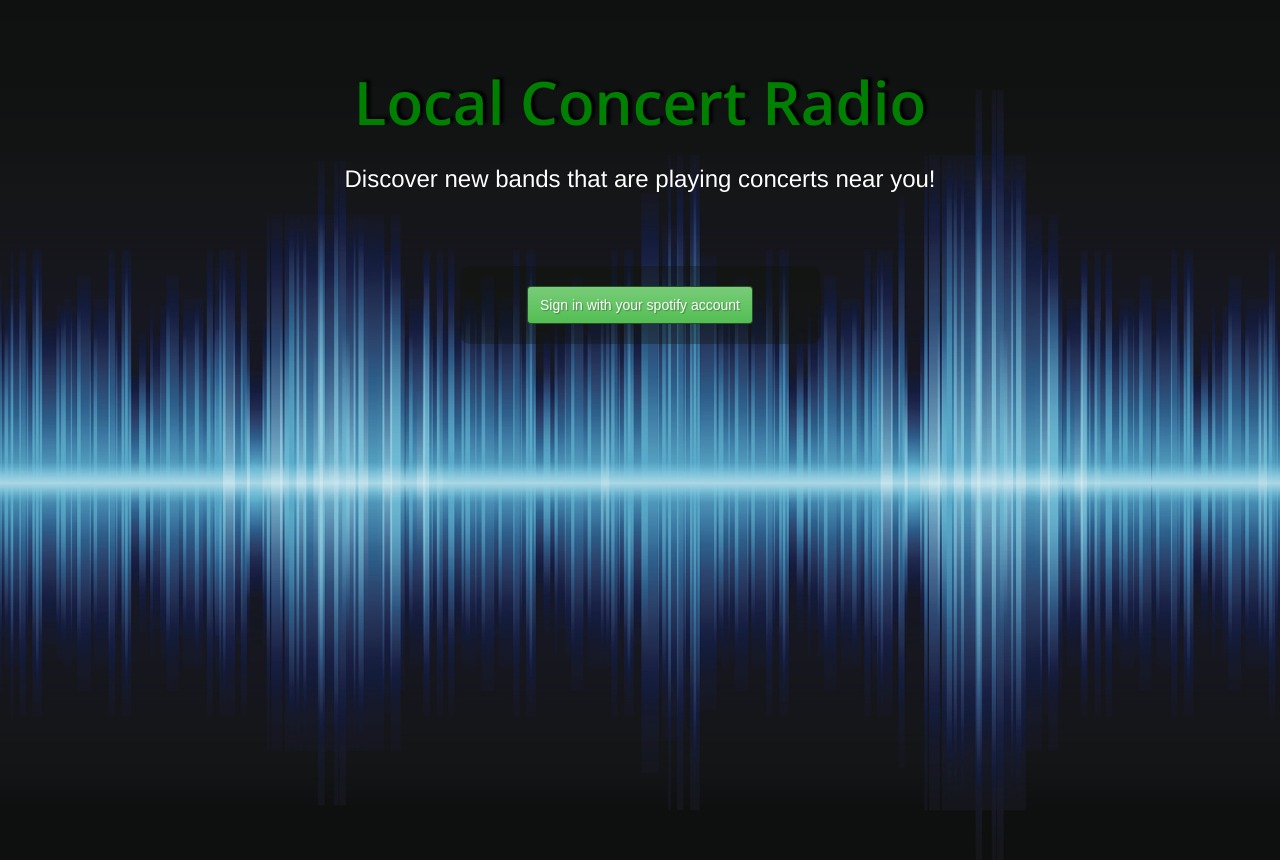
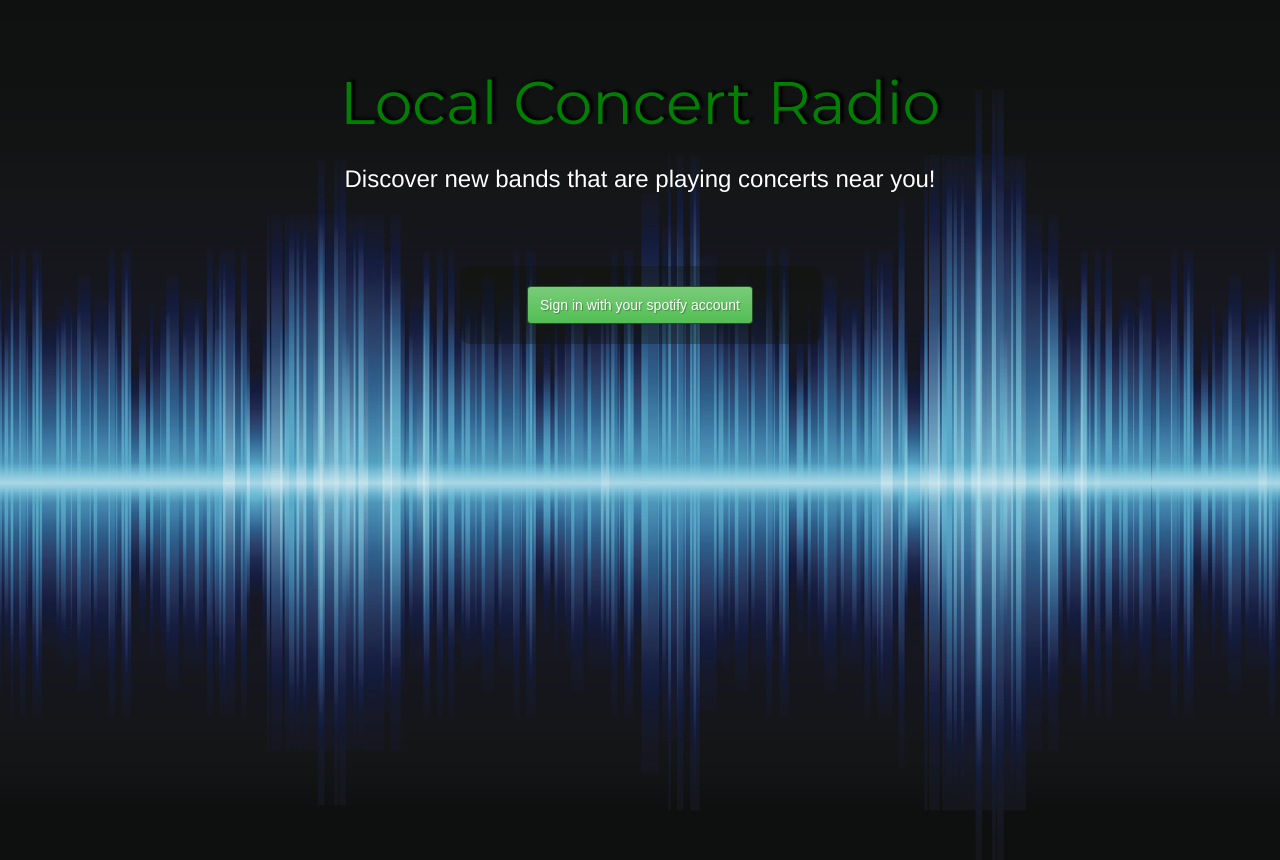
Before and after one commit to gkmarsella/Local-Concert-Radio, a Flask app: page / in a window 1280 px wide. Run offline with Flask 2, Linux system fonts and the light colour scheme; some libraries are stand-ins or nearby versions; some web fonts are replaced.

Commit message:
Added new fonts to header and body

```diff
--- a/static/style.css
+++ b/static/style.css
@@ -1,6 +1,6 @@
 body {
 	background-color: black;
-	font-family: 'Open Sans', sans-serif;
+	font-family: 'Montserrat', sans-serif;
 	color: white;
 }
 
@@ -91,7 +91,7 @@ header {
 	margin-top: 110px;
 	font-size: 60px;
 	color: green;
-	font-family: 'Open Sans', sans-serif;
+    font-family: 'Montserrat', sans-serif;
 	text-shadow: 4px -2px 3px rgba(0, 0, 0, 0.92)
 }
 
--- a/templates/base.html
+++ b/templates/base.html
@@ -4,6 +4,7 @@
 	<meta charset="UTF-8">
 	<title>Local Concert Radio</title>
   <!-- Fonts -->
+  <link href="https://fonts.googleapis.com/css?family=Montserrat" rel="stylesheet">
   <link href="https://fonts.googleapis.com/css?family=Open+Sans:600" rel="stylesheet">
   <link href="https://fonts.googleapis.com/css?family=Rambla" rel="stylesheet">
   <link href="https://fonts.googleapis.com/css?family=Monoton" rel="stylesheet">
```
